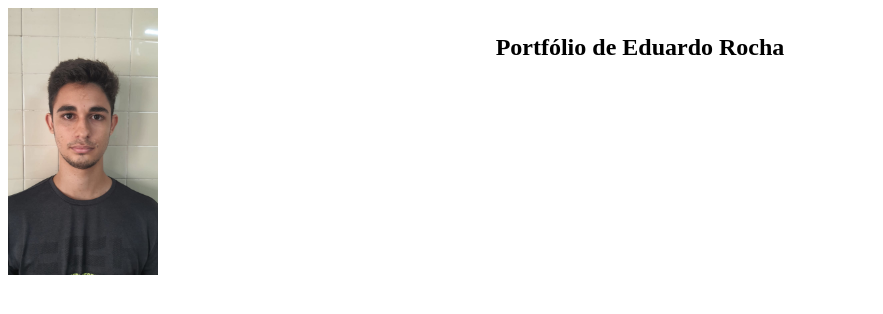
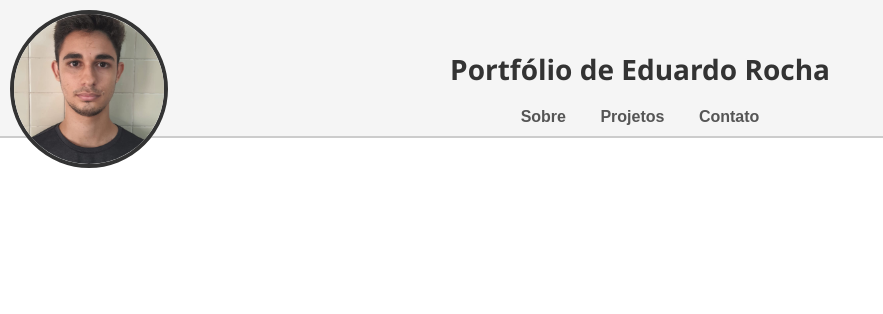
Before and after one commit to Edualex0/Portifolio, a plain HTML site: page Meu portifolio/index.html in a window 1280 px wide. Shown: the whole page, without its empty margins (0-883 px from the left). Drawn offline with Linux system fonts and the light colour scheme.

Commit message:
04 - add o css isoladamente, aplicando uma moldura na foto de perfil, add aba sobre, projetos e contato

```diff
--- a/Meu portifolio/index.html
+++ b/Meu portifolio/index.html
@@ -1,36 +1,20 @@
 <!DOCTYPE html>
-<html lang="en">
+<html lang="pt-BR">
 <head>
     <meta charset="UTF-8">
     <meta name="viewport" content="width=device-width, initial-scale=1.0">
-    <title>Document</title>
-    <style>
-
-        header img {
-            position: absolute;
-            top: 0;
-            left: 0;
-            width: 150px;
-            height: auto;
-        }
-
-        header {
-            position: relative;
-            padding: 10px;
-        }
-
-        h1 {
-            font-size: 24px;
-            text-align: center;
-        }
-    </style>
+    <title>Portfólio de Eduardo Rocha</title>
+    <link rel="stylesheet" href="style.css">
 </head>
 <body>
     <header>
-        <img src="foto.jpg" alt="profile_photo">
+        <img src="foto.jpg" alt="Foto de perfil">
         <h1>Portfólio de Eduardo Rocha</h1>
         <nav>
             <!-- Adicionar futuramente os links para contato e informações sobre mim -->
+            <a href="#">Sobre</a>
+            <a href="#">Projetos</a>
+            <a href="#">Contato</a>
         </nav>
     </header>
 </body>
--- /dev/null
+++ b/Meu portifolio/style.css
@@ -0,0 +1,50 @@
+/* style.css */
+
+header {
+    position: relative;
+    padding: 10px;
+    background-color: #f5f5f5;
+    border-bottom: 2px solid #ccc;
+}
+
+header img {
+    position: absolute;
+    top: 10px;
+    left: 10px;
+    width: 150px;
+    height: 150px;
+    object-fit: cover;
+    border-radius: 50%;
+    border: 4px solid #333;
+}
+
+h1 {
+    font-size: 28px;
+    text-align: center;
+    margin: 0;
+    padding-top: 40px;
+    font-family: 'Segoe UI', Tahoma, Geneva, Verdana, sans-serif;
+}
+
+body {
+    margin: 0;
+    font-family: Arial, sans-serif;
+    background-color: #ffffff;
+    color: #333;
+}
+
+nav {
+    margin-top: 20px;
+    text-align: center;
+}
+
+nav a {
+    margin: 0 15px;
+    text-decoration: none;
+    color: #555;
+    font-weight: bold;
+}
+
+nav a:hover {
+    color: #000;
+}
```
